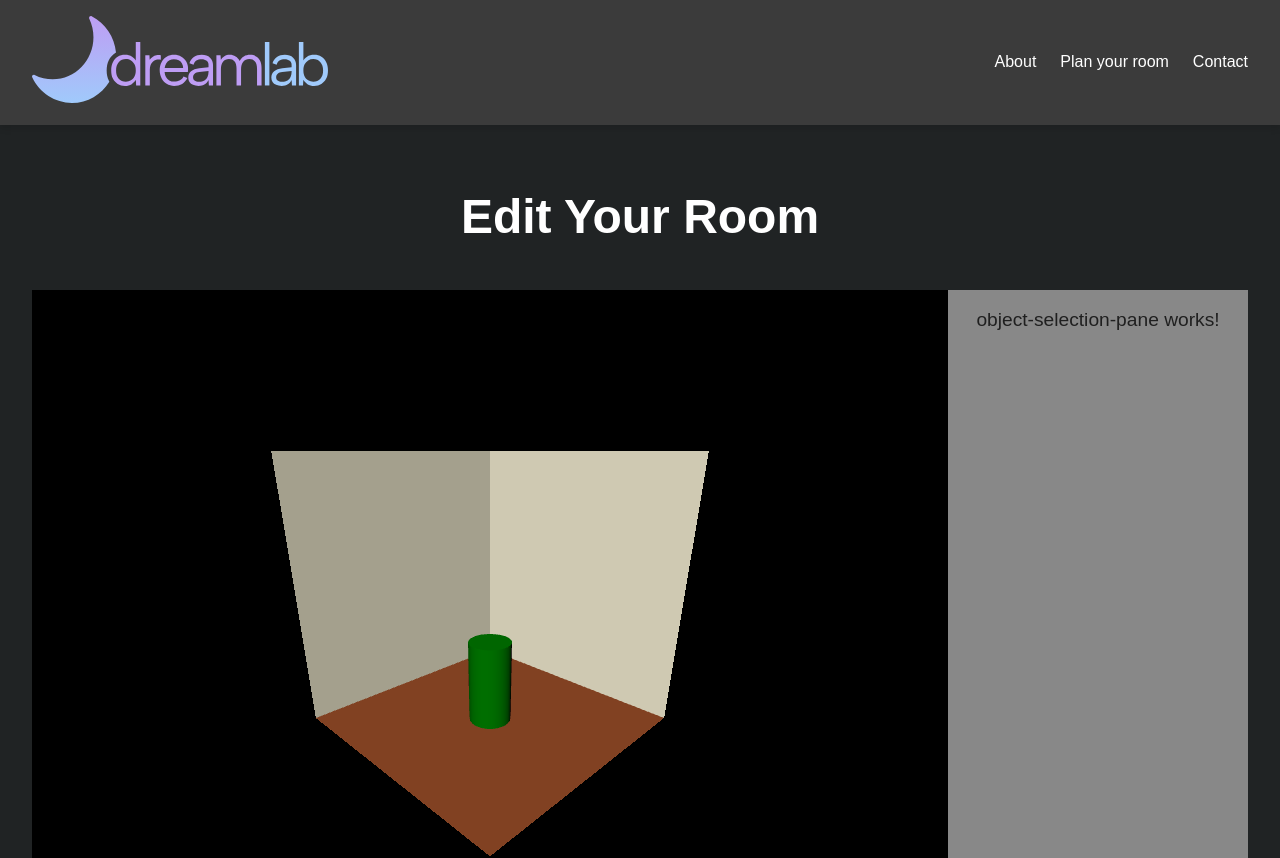
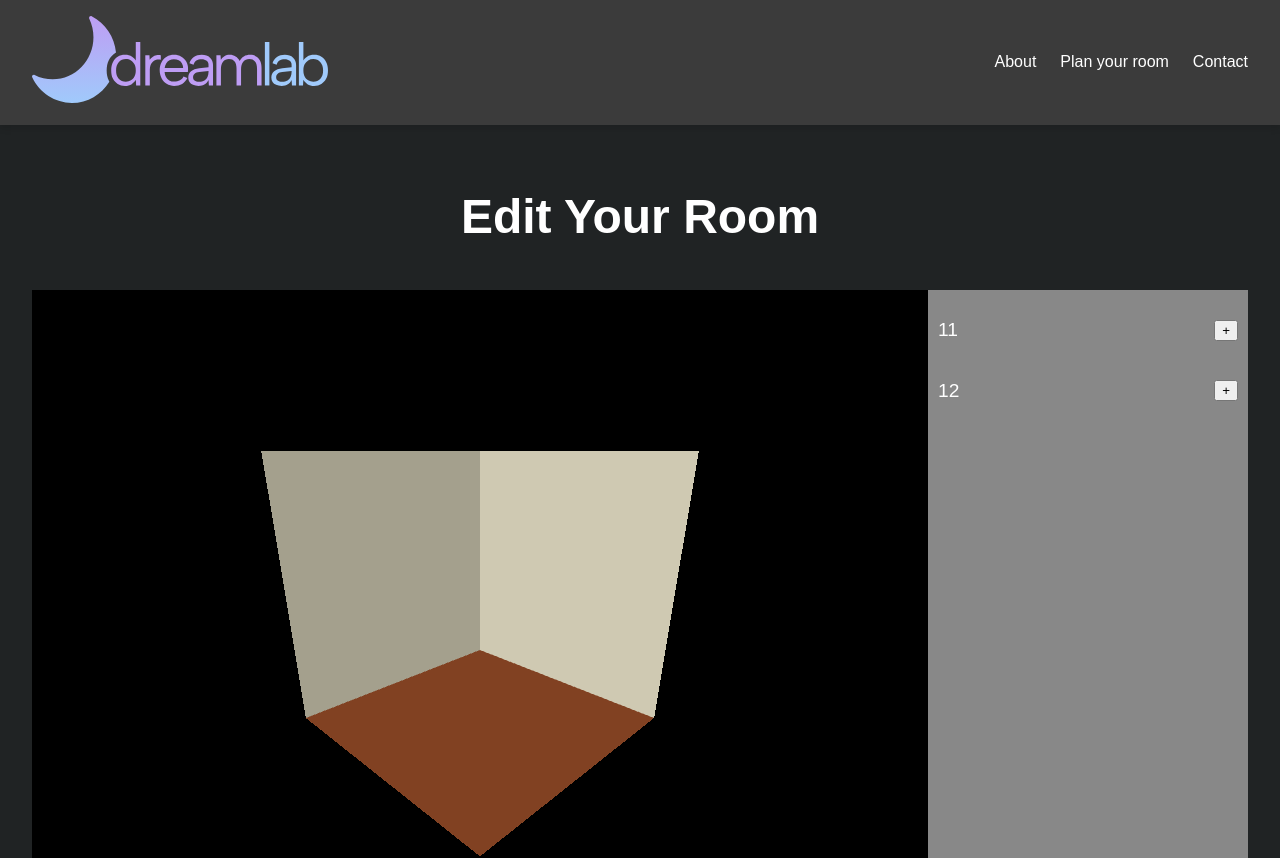
Before and after one commit to conwys/dreamlab-client, an Angular app: page /edit in a window 1280 px wide. Shown: the top 858 px of the page. Built offline with nearby package versions, Linux system fonts and the light colour scheme.

Commit message:
Add and remove objects from the canvas

```diff
--- a/src/app/features/edit-room/edit-room.component.html
+++ b/src/app/features/edit-room/edit-room.component.html
@@ -7,6 +7,7 @@
     <app-object-selection-pane
       class="object-selection-pane"
       (selectObject)="addObjectToRoom($event)"
+      (removeObject)="removeObjectFromRoom($event)"
     ></app-object-selection-pane>
   </div>
 </div>
--- a/src/app/features/edit-room/edit-room.component.ts
+++ b/src/app/features/edit-room/edit-room.component.ts
@@ -91,6 +91,26 @@ export class EditRoomComponent implements AfterViewInit, OnDestroy {
     this.objectsWithinRoom.push(object);
 
     this.setUpDragControls();
+  }
+
+  removeObjectFromRoom(id: number): void {
+    const object = this.scene.getObjectById(id);
+
+    if (object) {
+      this.objectsWithinRoom.filter((obj) => {
+        if (obj.object.id == id) {
+          obj.displayedInScene = false;
+
+          return false;
+        }
+
+        return true;
+      });
+
+      this.setUpDragControls();
+
+      this.scene.remove(object);
+    }
   }
 
   private resizeRendererToDisplaySize() {
--- a/src/app/features/object-selection-pane/object-selection-pane.component.html
+++ b/src/app/features/object-selection-pane/object-selection-pane.component.html
@@ -1 +1,21 @@
-<p>object-selection-pane works!</p>
+<div
+  *ngFor="let object of objects"
+  id="{{ object.object.id }}"
+  class="object-block"
+>
+  <p>{{ object.object.id }}</p>
+  <button
+    *ngIf="!object.displayedInScene"
+    class="add-object-button"
+    (click)="selectObject.emit(object)"
+  >
+    +
+  </button>
+  <button
+    *ngIf="object.displayedInScene"
+    class="remove-object-button"
+    (click)="removeObject.emit(object.object.id)"
+  >
+    -
+  </button>
+</div>
--- a/src/app/features/object-selection-pane/object-selection-pane.component.scss
+++ b/src/app/features/object-selection-pane/object-selection-pane.component.scss
@@ -1,6 +1,17 @@
 @use "../../../assets/styles/base/colours";
 
+:host {
+  padding: 10px;
+  overflow-y: scroll;
+}
+
 p {
-  width: 100%;
-  color: colours.$black;
+  color: white;
 }
+
+.object-block {
+  display: flex;
+  flex-direction: row;
+  justify-content: space-between;
+  align-items: center;
+}
--- a/src/app/features/object-selection-pane/object-selection-pane.component.ts
+++ b/src/app/features/object-selection-pane/object-selection-pane.component.ts
@@ -1,17 +1,22 @@
 import { AfterViewInit, Component, EventEmitter, Output } from '@angular/core';
 import * as THREE from 'three';
 import { RoomObject } from '../../models/room-object';
+import { CommonModule } from '@angular/common';
 
 @Component({
   selector: 'app-object-selection-pane',
-  imports: [],
+  imports: [CommonModule],
   templateUrl: './object-selection-pane.component.html',
   styleUrl: './object-selection-pane.component.scss',
 })
 export class ObjectSelectionPaneComponent implements AfterViewInit {
-  @Output() selectObject = new EventEmitter<any>();
+  @Output() selectObject = new EventEmitter<RoomObject>();
+  @Output() removeObject = new EventEmitter<number>();
+
+  objects: RoomObject[] = [];
 
   ngAfterViewInit(): void {
+    // Test Objects
     const cylinderA = new RoomObject(
       new THREE.Mesh(
         new THREE.CylinderGeometry(0.25, 0.25, 1),
@@ -22,7 +27,7 @@ export class ObjectSelectionPaneComponent implements AfterViewInit {
       0.5
     );
 
-    this.selectObject.emit(cylinderA);
+    this.objects.push(cylinderA);
 
     const cylinderB = new RoomObject(
       new THREE.Mesh(
@@ -34,6 +39,6 @@ export class ObjectSelectionPaneComponent implements AfterViewInit {
       0.5
     );
 
-    this.selectObject.emit(cylinderB);
+    this.objects.push(cylinderB);
   }
 }
--- a/src/app/models/room-object.ts
+++ b/src/app/models/room-object.ts
@@ -6,9 +6,9 @@ export class RoomObject {
 
   private height: number; // Y-axis
   private length: number; // X-axis
-  private width: number; // Z-azids
+  private width: number; // Z-axis
 
-  private _dragControls?: DragControls;
+  public displayedInScene: boolean = false;
 
   constructor(
     mesh: THREE.Object3D,
@@ -30,10 +30,6 @@ export class RoomObject {
     return this.object.position;
   }
 
-  get dragControls(): DragControls | undefined {
-    return this._dragControls;
-  }
-
   public addToScene(
     startPosition: { x: number; z: number },
     scene: THREE.Scene
@@ -41,13 +37,8 @@ export class RoomObject {
     this.object.position.set(startPosition.x, this.height / 2, startPosition.z);
 
     scene.add(this.object);
-  }
 
-  public setUpDragControls(
-    camera: THREE.Camera,
-    domElement: HTMLElement
-  ): void {
-    this._dragControls = new DragControls([this.object], camera, domElement);
+    this.displayedInScene = true;
   }
 
   public repositionWithinBounds(floorLength: number, floorWidth: number): void {
```
